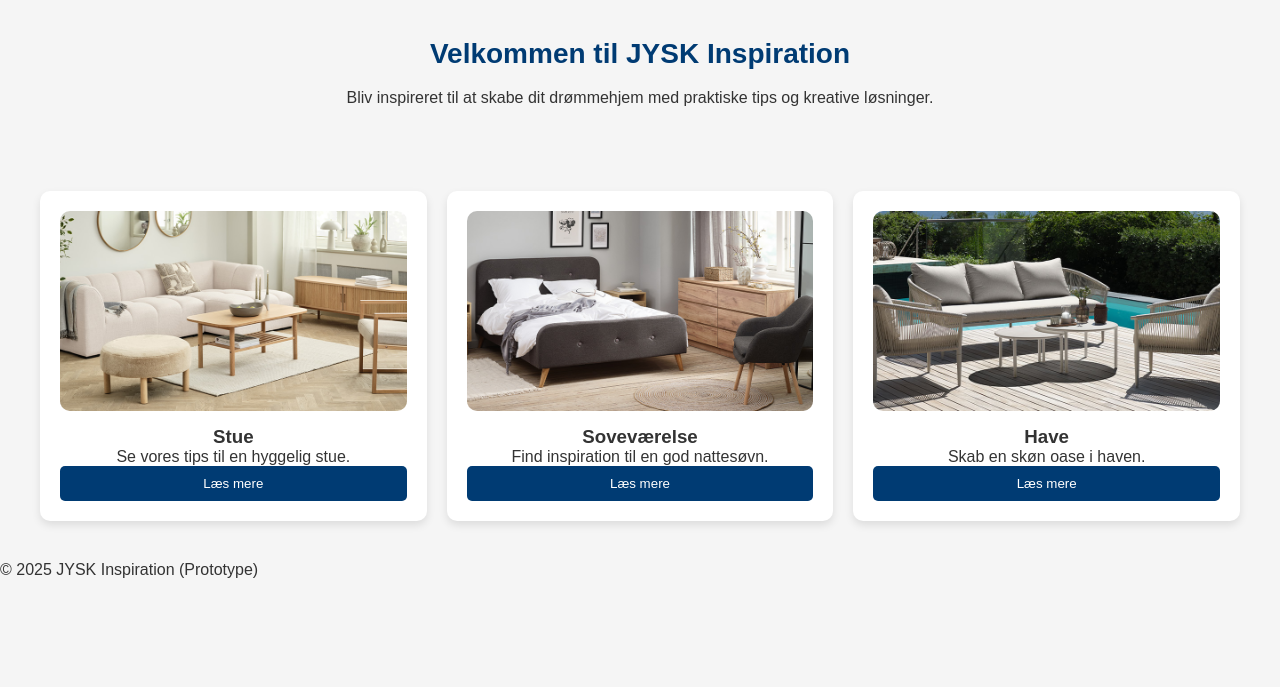
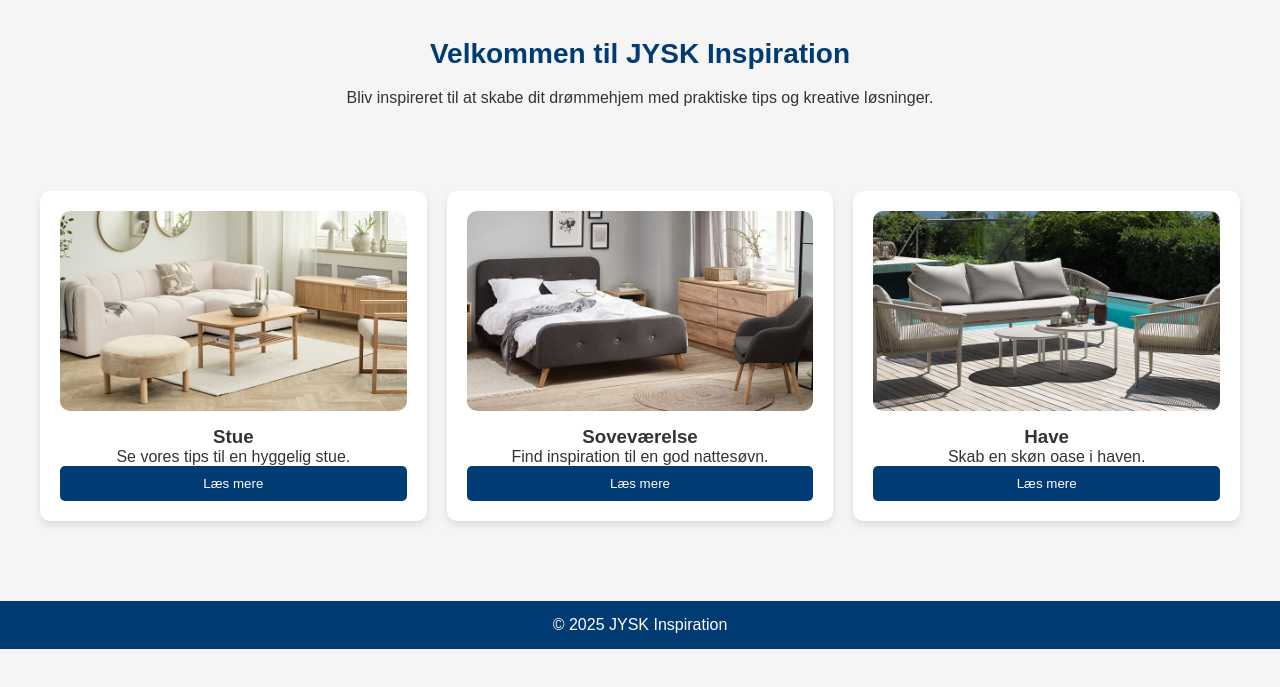
Before and after one commit to Monica-bug/projekt_javascript, a plain HTML site: page index.html in a window 1280 px wide. Shown: the part 103-790 px from the top of the page. Drawn offline with Linux system fonts and the light colour scheme.

Commit message:
manglende sluttag

```diff
--- a/index.html
+++ b/index.html
@@ -62,9 +62,10 @@
 
   </main>
 
-  <footer>
-  <p>&copy; 2025 JYSK Inspiration (Prototype)</p>
+<footer>
+  <p>&copy; 2025 JYSK Inspiration</p>
 </footer>
+
 
 </body>
 </html>
--- a/mainstyle.css
+++ b/mainstyle.css
@@ -141,6 +141,7 @@ header {
   border-radius: 5px;
   cursor: pointer;
   transition: background-color 0.3s;
+}
 
 footer {
   text-align: center;
```
